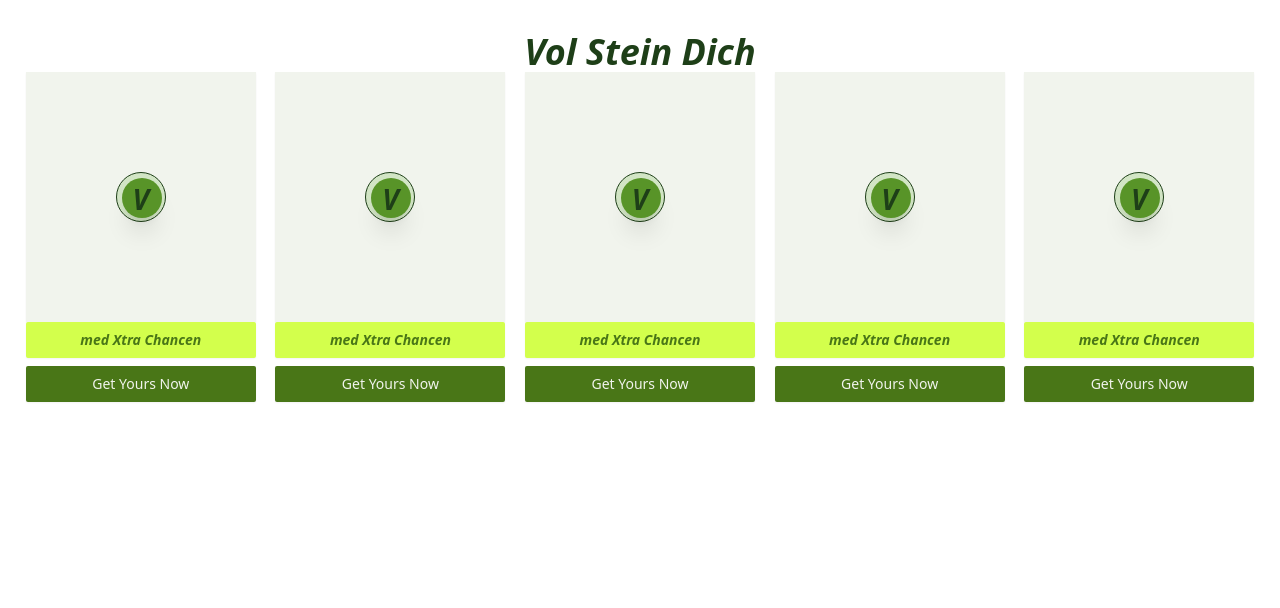
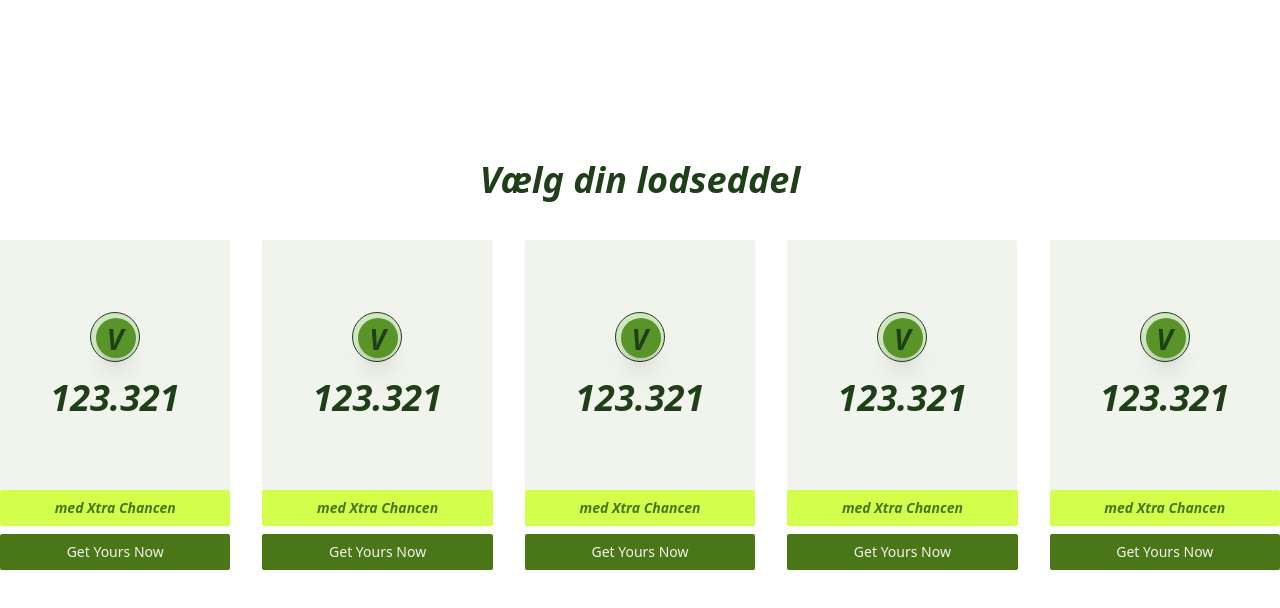
Before and after one commit to shazim8480/task-lottery-card, a React (Vite) app: page / in a window 1280 px wide. Shown: the top 608 px of the page. Built offline with nearby package versions, Linux system fonts and the light colour scheme.

Commit message:
wrapping up lottery card

```diff
--- a/src/App.css
+++ b/src/App.css
@@ -1,5 +1,5 @@
 #root {
   max-width: 1280px;
   margin: 0 auto;
-  padding: 2rem;
+  padding-top: 10rem;
 }
--- a/src/App.jsx
+++ b/src/App.jsx
@@ -6,7 +6,9 @@ import Typography from "./Components/UI/Typography";
 function App() {
   return (
     <main className="">
-      <Typography variant="header">Vol Stein Dich</Typography>
+      <Typography className={"mb-10"} variant="header">
+        Vælg din lodseddel
+      </Typography>
       <CardContainer />
     </main>
   );
--- a/src/Components/CardContainer/LotteryCard.jsx
+++ b/src/Components/CardContainer/LotteryCard.jsx
@@ -9,6 +9,7 @@ const LotteryCard = () => {
   return (
     <div>
       <div className="w-[350px] h-[380px] md:w-[300px] md:h-[330px] lg:w-[230px] xl:w-[220px] lg:h-[250px] xl:h-[250px] bg-light text-center shadow-sm flex flex-col justify-center items-center">
+        {/* shadow with text */}
         <div className="relative h-[50px] bg-[#d2e5c5] w-[50px] rounded-full border-[0.3px] border-dark">
           <div className="bg-[#589428] h-[40px] w-[40px] left-[5px] top-[4.5px] rounded-full shadow-xl absolute inset-0">
             <Typography
@@ -19,6 +20,10 @@ const LotteryCard = () => {
             </Typography>
           </div>
         </div>
+        {/* numbered text */}
+        <Typography className={"pt-4"} variant="header">
+          123.321
+        </Typography>
       </div>
       {/* button - secondary */}
       <Button
```
